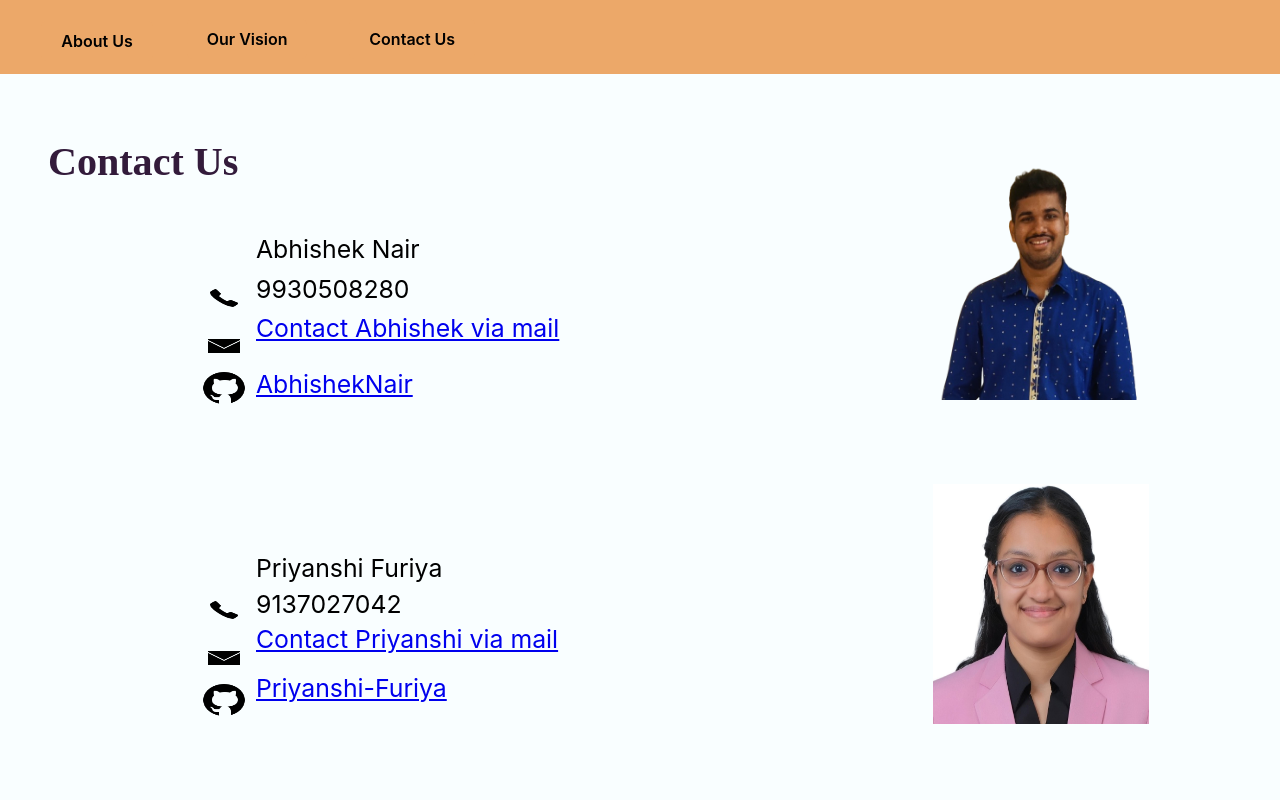
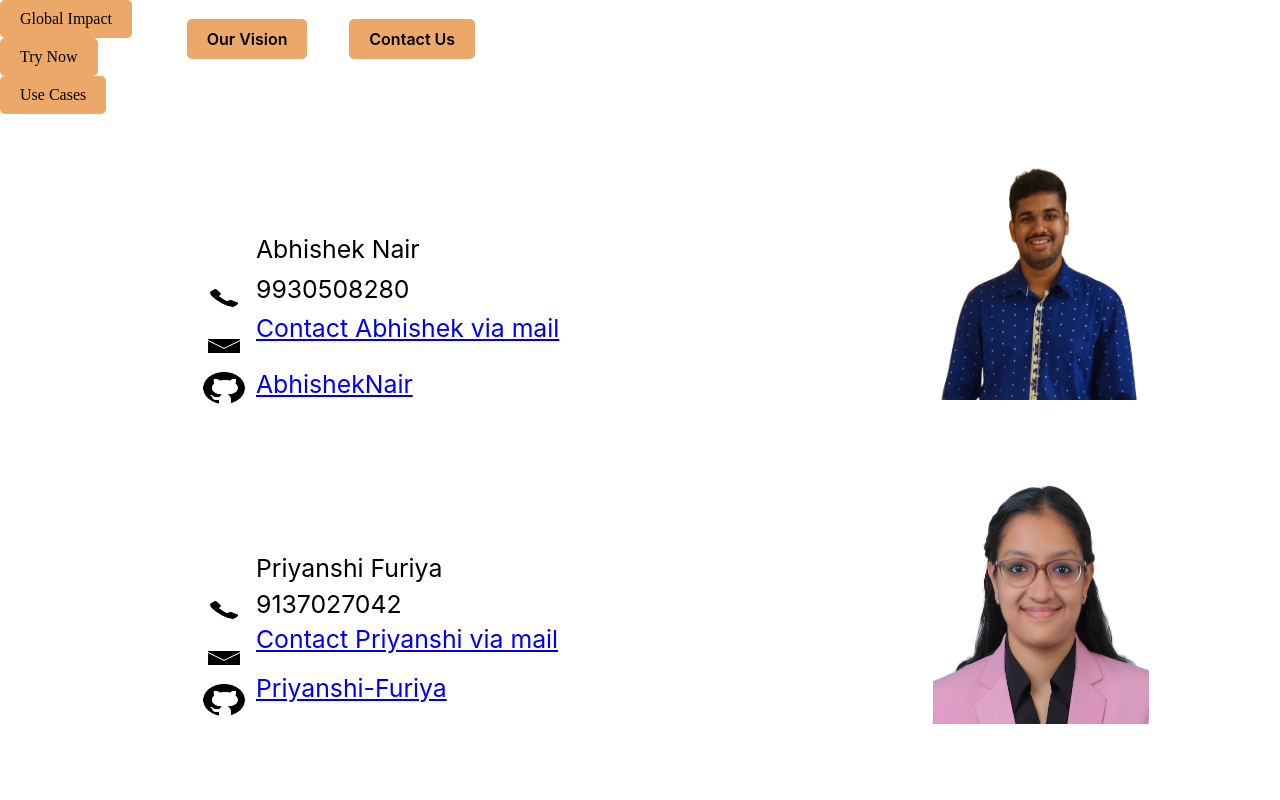
Before and after one commit to AbhishekNair050/SignSpeak-Converter, a Flask app: page /contactus in a window 1280 px wide. Run offline with Flask 3, Linux system fonts and the light colour scheme; parts of the project's set-up code (start-up, migrations or seed data) failed here and were passed over.

Commit message:
updated UX

```diff
--- a/GCP Deployment/templates/contactus.html
+++ b/GCP Deployment/templates/contactus.html
@@ -5,29 +5,35 @@
     <meta name="viewport" content="width=device-width, initial-scale=1.0">
     <title>SignSpeak</title>
     <link rel="stylesheet" href="static/contact.css">
+    <link href='https://fonts.googleapis.com/css?family=Poppins' rel='stylesheet'>
 </head>
 <body>
-    <div class="Desktop2">
-        <div class="Rectangle4"></div>
-        <div class="AboutUs">
-            <a href="about" class="Button">About Us</a>
+    <div class="Desktop1">
+        <div class="Rectangle2"></div>
+        <div class = "GlobalImpact">
+            <a href="impact" class="Button">Global Impact</a>
         </div>
         <div class="OurVision">
-            <a href="ourvision" class="Button">Our Vision</a>
+            <a href="vision" class="Button">Our Vision</a>
+        </div>
+        <div class="TryNow">
+            <a href="trynow" class="Button">Try Now</a>
+        </div>
+        <div class="Use">
+            <a href="use" class="Button">Use Cases</a>
         </div>
         <div class="ContactUs">
-            <a href="contactus" class="Button">Contact Us</a>
+            <a href="contact" class="Button">Contact Us</a>
         </div>
         <img class="PriyanshiFuriya1" src="static/Priyanshi_Furiya.jpeg" />
-        <div class="Contact">Contact Us</div>
         <div class="Vector14"></div>
         <div class="AbhishekNair9930508280AbhishekNair050NmimsEduIn">
             Abhishek Nair<br>
-            <br>9930508280<br><br><a href = "mailto:abhishek.naiir@gmail.com">Contact Abhishek via mail</a>
+            <br>9930508280<br><br><a href = "mailto:abhishek.nair50@nmims.in">Contact Abhishek via mail</a>
         </div>
         <div class="PriyanshiFuriya9137027042PriyanshiFuriya010NmimsEduIn">
             Priyanshi Furiya<br>
-            <br>9137027042<br><br><a href = "mailto:furiyapriyanshi@gmail.com">Contact Priyanshi via mail</a>
+            <br>9137027042<br><br><a href = "mailto:priyanshi.furiya10@nmims.in">Contact Priyanshi via mail</a>
         </div>
         <div class="HttpsGithubComAbhisheknair050"><a href = "https://github.com/AbhishekNair050">AbhishekNair</a></div>
         <div class="HttpsGithubComPriyanshiFuriya"><a href = "https://github.com/priyanshi-furiya">Priyanshi-Furiya</a></div>
@@ -38,6 +44,6 @@
         <img class="Icons8Phone1002" src="static/v149_79.png" />
         <img class="Icons8Email10011" src="static/v149_75.png" />
         <img class="Icons8Email10012" src="static/v149_75.png" />
-      </div>
+    </div>
 </body>
 </html>
```
